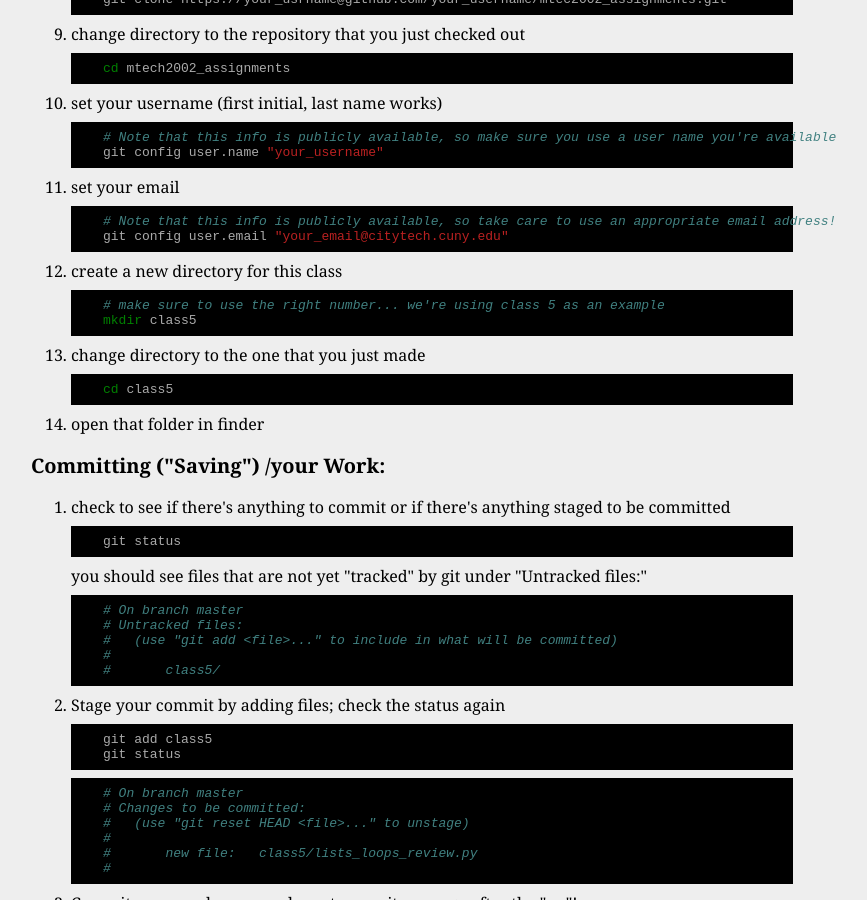
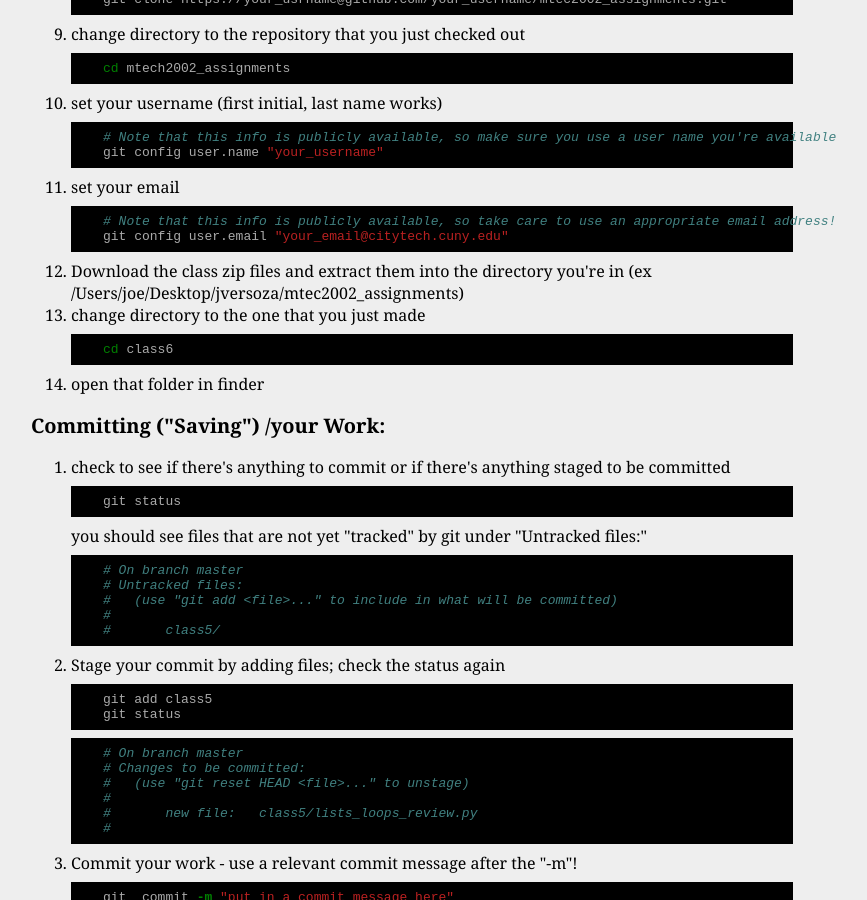
Before and after one commit to jversoza/MTEC2002, a Jekyll site: the page built from git.html, in a window 1280 px wide and 900 px high, scrolled down 885 px. Shown: the whole window, without its empty margins (129-996 px from the left). Built offline with Jekyll 4.4.1, drawn with Linux system fonts in a browser that asks for light colours.

Commit message:
added compressed versions of lab files

```diff
--- a/git.html
+++ b/git.html
@@ -54,15 +54,11 @@ git config user.name "your_username"
 git config user.email "your_email@citytech.cuny.edu"
 {% endhighlight %}
 </li>
-<li> create a new directory for this class
-{% highlight bash %}
-# make sure to use the right number... we're using class 5 as an example
-mkdir class5
-{% endhighlight %}
+<li>Download the class zip files and extract them into the directory you're in (ex /Users/joe/Desktop/jversoza/mtec2002_assignments)
 </li>
 <li> change directory to the one that you just made
 {% highlight bash %}
-cd class5
+cd class6
 {% endhighlight %}
 </li>
 <li>open that folder in finder</li>
```
Also changed, not shown: syllabus.markdown (+1 -7 lines), 2 other files.
